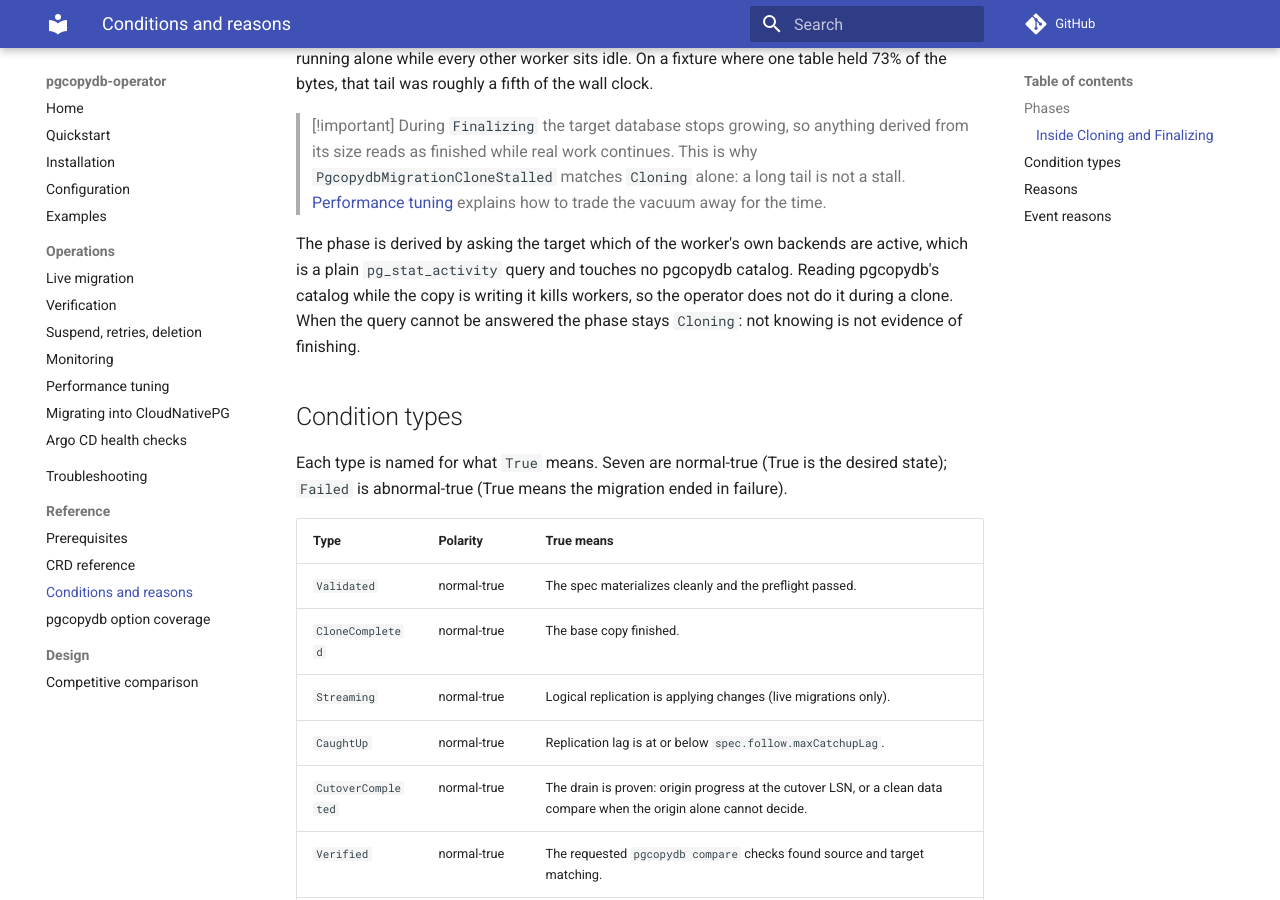
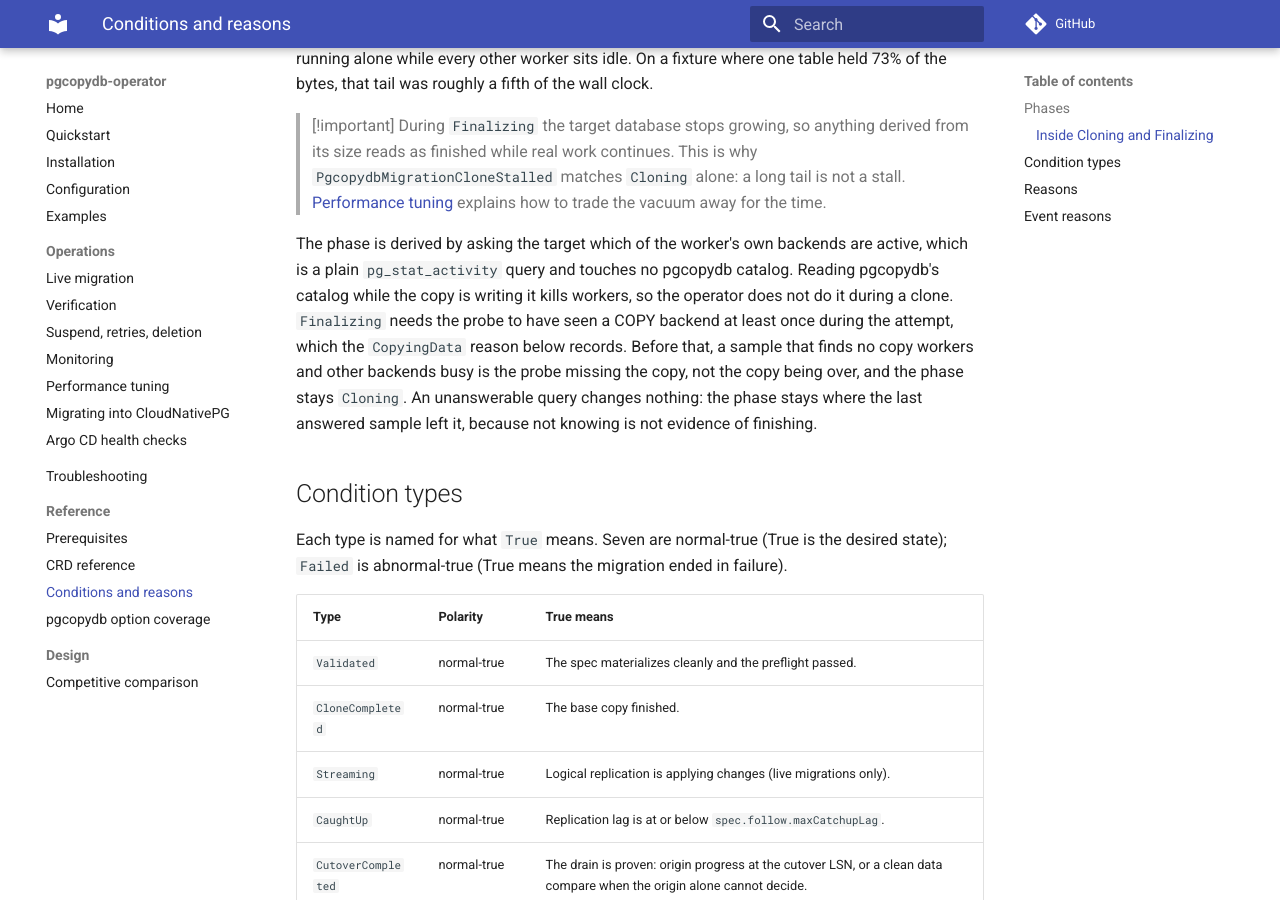
Before and after one commit to ydixken/pgcopydb-operator, an MkDocs documentation site: the page built from docs/reference/conditions.md, in a window 1280 px wide and 900 px high, scrolled down 1879 px. Built offline with MkDocs 1.6.1 and Material for MkDocs 9.7.7, drawn with Linux system fonts in a browser that asks for light colours; comment, search, counter and statistics services are not loaded; some of the changed text lies outside the part shown.

Commit message:
docs: document the CopyingData reason and the latched phase
The clone-stage probe now has to see a COPY backend at least once before
the phase may report Finalizing, and a probe that cannot answer keeps the
last known phase instead of forcing Cloning. The conditions reference had
the old rule written down as fact, so correct it and add the reason that
records the latch.

Migration Detail gains the one line that makes its Current Work tile
readable: Vacuum And Index Builds no longer shows up mid-copy.

```diff
--- a/docs/reference/conditions.md
+++ b/docs/reference/conditions.md
@@ -52,7 +52,9 @@ On a fixture where one table held 73% of the bytes, that tail was roughly a fift
 
 The phase is derived by asking the target which of the worker's own backends are active, which is a plain `pg_stat_activity` query and touches no pgcopydb catalog.
 Reading pgcopydb's catalog while the copy is writing it kills workers, so the operator does not do it during a clone.
-When the query cannot be answered the phase stays `Cloning`: not knowing is not evidence of finishing.
+`Finalizing` needs the probe to have seen a COPY backend at least once during the attempt, which the `CopyingData` reason below records.
+Before that, a sample that finds no copy workers and other backends busy is the probe missing the copy, not the copy being over, and the phase stays `Cloning`.
+An unanswerable query changes nothing: the phase stays where the last answered sample left it, because not knowing is not evidence of finishing.
 
 ## Condition types
 
@@ -80,6 +82,7 @@ Every reason the controller sets, spelled exactly as it appears on the wire.
 | `Validated` | `False` | `InvalidSpec` | The spec cannot be rendered into a worker Job. The Migration fails terminally with the same reason. |
 | `Validated` | `False` | `PreflightFailed` | The preflight found a failed check: connectivity or a target clone privilege on any migration, or a missing follow prerequisite; the message carries the check output with the exact `GRANT` or setting to fix, plus a `superuserSecretRef` hint when that field could apply it. Terminal. |
 | `CloneCompleted` | `False` | `CloneRunning` | A worker attempt is running the base copy. |
+| `CloneCompleted` | `False` | `CopyingData` | The probe has seen the base copy move table data (an active COPY backend on the target); it replaces `CloneRunning` for the rest of the attempt, and the phase cannot reach `Finalizing` before it is set. |
 | `CloneCompleted` | `False` | `CloneFailed` | The final attempt failed; the message carries the Job failure and the last pgcopydb error line. |
 | `CloneCompleted` | `True` | `CloneSucceeded` | Clone-only migration: the worker Job finished. |
 | `CloneCompleted` | `True` | `BaseCopyDone` | Live migration: the base copy finished (detected from the worker's clone-completion log line) and change replay took over. |
```
Also changed, not shown: docs/operations/monitoring.md (+1 -0 lines).
